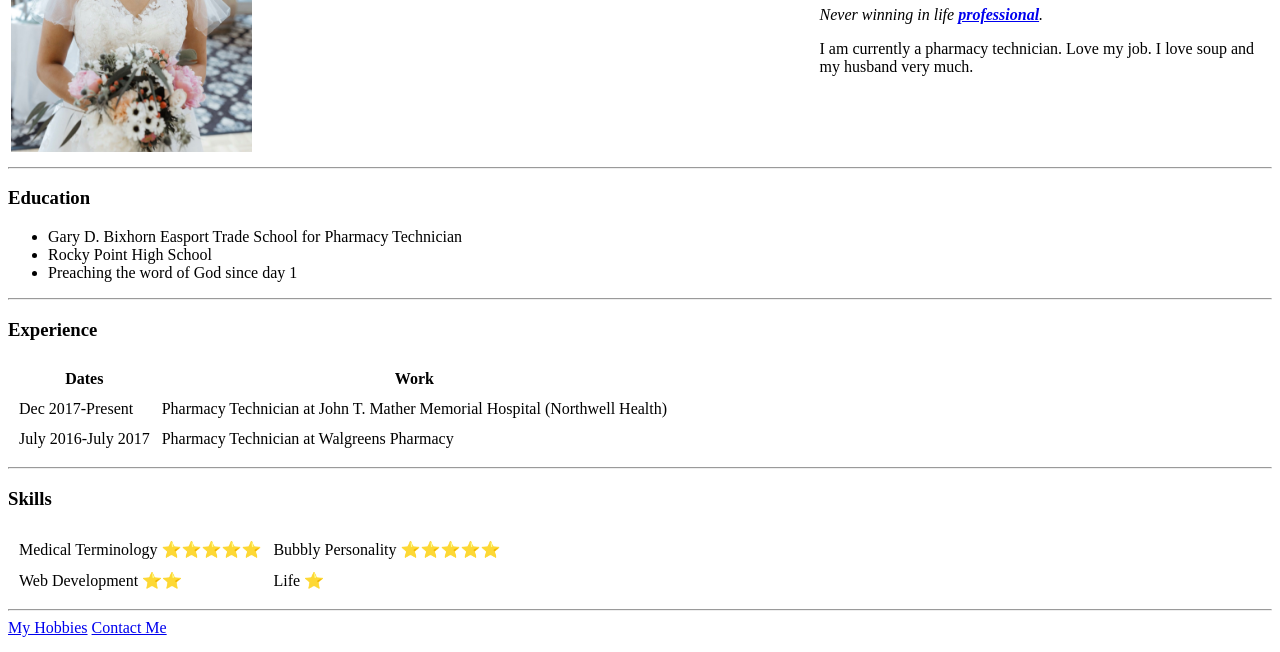
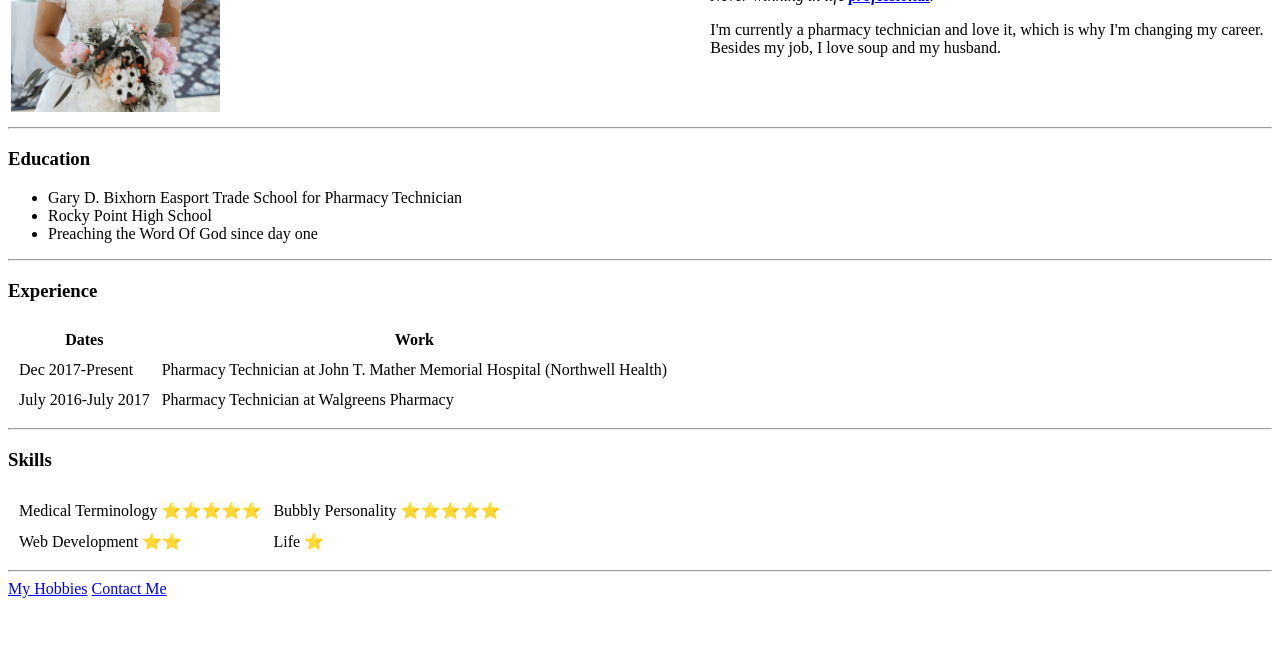
Before and after one commit to Josephineinacabin/cv, a plain HTML site: page index.html in a window 1280 px wide. Shown: the part 148-800 px from the top of the page. Drawn offline with Linux system fonts and the light colour scheme.

Commit message:
Update index.html

```diff
--- a/index.html
+++ b/index.html
@@ -20,7 +20,7 @@
         <p><em>Never winning in life <strong><a
                 href="https://www.google.com/search?q=clown+images&rlz=1CAEAQE_enUS937&sxsrf=APq-WBudK2nbSn_-J2h8tHmyuksrgM8T4A:1644792841009&source=lnms&tbm=isch&sa=X&ved=2ahUKEwi-sJHo4v31AhWrlIkEHWhnDgMQ_AUoAXoECAEQAw&biw=1366&bih=649&dpr=1">professional</a></strong>.</em>
         </p>
-        <p>I am currently a pharmacy technician. Love my job. I love soup and my husband very much.</p>
+        <p>I'm currently a pharmacy technician and love it, which is why I'm changing my career. Besides my job, I love soup and my husband.</p>
       </td>
     </tr>
   </table>
@@ -29,7 +29,7 @@
   <ul>
     <li>Gary D. Bixhorn Easport Trade School for Pharmacy Technician</li>
     <li>Rocky Point High School</li>
-    <li>Preaching the word of God since day 1</li>
+    <li>Preaching the Word Of God since day one</li>
   </ul>
   <hr>
   <h3>Experience</h3>
```
